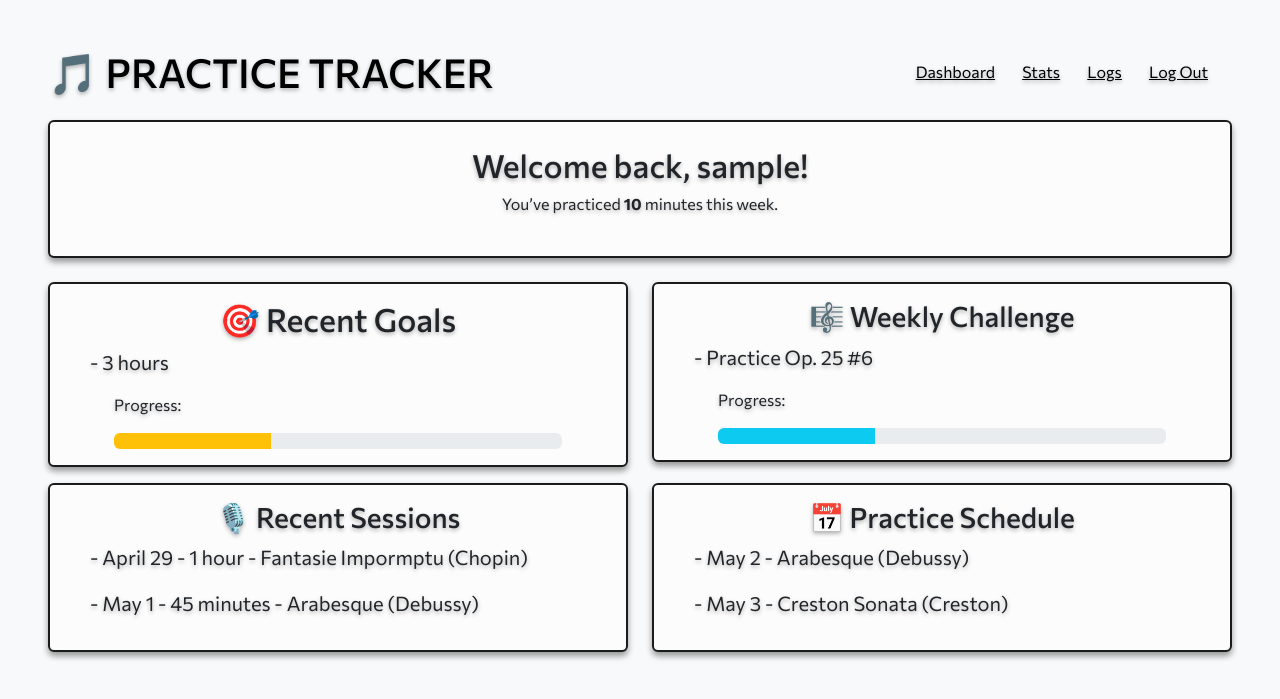
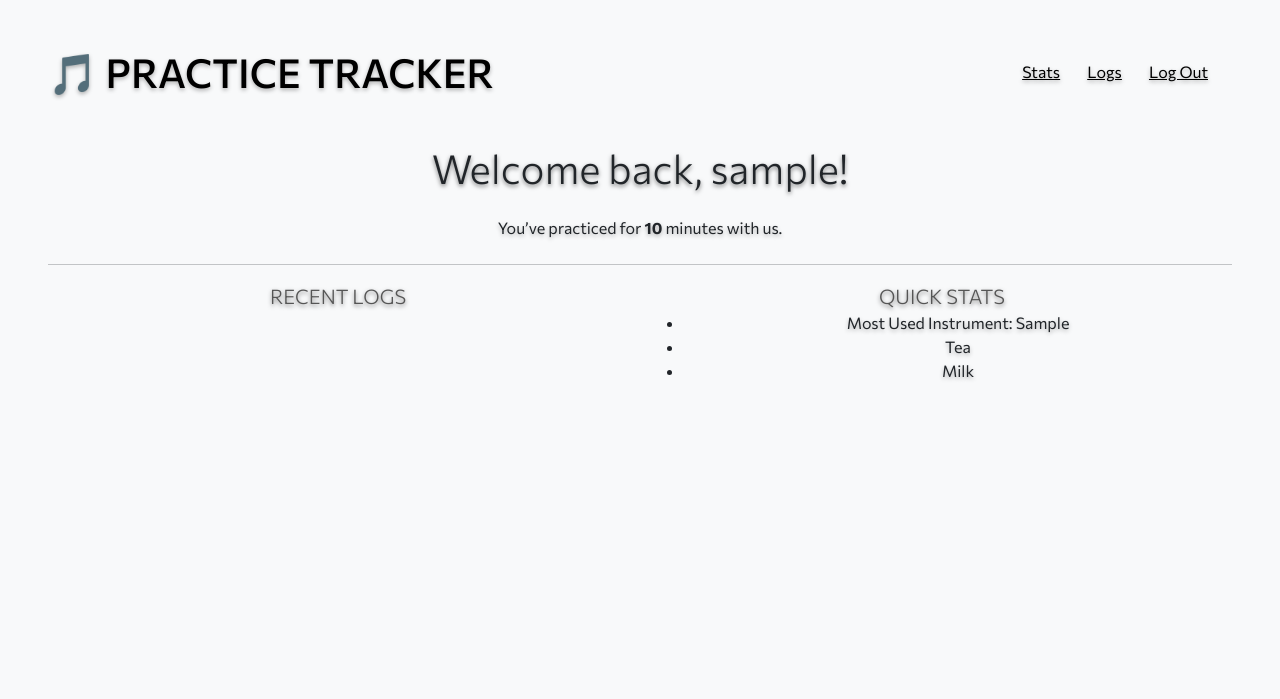
Before and after one commit to jb7007/subwoofer, a Flask app: template templates/dashboard.html in a window 1280 px wide. Shown: the top 699 px of the page. Run offline with Flask 3, Linux system fonts and the light colour scheme; tables that the repository leaves empty hold one stand-in row (values such as "Sample post"); the template is opened without the code that fills it: values that come from a table or form of the project are taken from there, most other values are stand-ins (such as "Sample title", 1, 10 or a date in 2020).

Commit message:
made dashboard page dynamically load user data

```diff
--- a/templates/dashboard.html
+++ b/templates/dashboard.html
@@ -13,7 +13,7 @@
     <link rel="stylesheet" href="{{ url_for('static', filename='style.css') }}">
   </head>
   <body class="bg-light p-5">
-    <div class="d-flex justify-content-between align-items-center mb-4 fade-in" style="animation-delay: 0s;">
+    <div class="d-flex justify-content-between align-items-center mb-4 fade-in">
       <h1 class="mb-0 logo-hover">
         <!--page header-->
         <a href="{{ url_for('home') }}" class="text-decoration-none text-black">🎵 PRACTICE TRACKER</a>
@@ -21,8 +21,7 @@
       <nav>
         <!--navigation menu-->
         {% if user.is_authenticated %}
-          <a href="{{ url_for('dashboard') }}" class="text-black me-4">Dashboard</a>
-          <a href="#" class="text-black me-4">Stats</a>
+          <a href="{{ url_for('stats') }}" class="text-black me-4">Stats</a>
           <a href="{{ url_for('log_page') }}" class="text-black me-4">Logs</a>
           <a href="{{ url_for('logout') }}" class="text-black me-4">Log Out</a>
         {% else %}
@@ -32,53 +31,24 @@
       </nav>
     </div>
     <!--welcome banner-->
-    <div class="border-offblack card mb-4 p-4 text-center fade-in">
-      <h2>Welcome back, {{ user.username }}!</h2>
-      <p>You’ve practiced <b>{{ minutes }}</b> minutes this week. </p>
+    <div class="mb-4 text-center">
+      <h1 class="hero-title">Welcome back, {{ user.username }}!</h1>
+      <p>You’ve practiced for <b>{{ minutes }}</b> minutes with us.</p>
     </div>
+    <hr>
     <!--cards-->
-    <div class="row fade-in">
-      <div class="col-md-6 mb-3">
-        <!--recent goals-->
-        <div class="border-offblack card card-hover p-3">
-          <h2 class="text-center">🎯 Recent Goals</h2>
-          <p class="ms-4 fs-5">- 3 hours</p>
-          <p class="ms-5">Progress:</p>
-          <div class="progress mx-5">
-            <div class="progress-bar bg-warning" role="progressbar" style="width: 35%" aria-valuenow="35" aria-valuemin="0" aria-valuemax="100"></div>
-          </div>
-        </div>
+    <div class="row">
+      <div class="col" style="text-align: center;">
+        <span class="hero-subtitle">RECENT LOGS</span>
       </div>
-      <div class="col-md-6 mb-3">
-        <!--weekly challenge-->
-        <div class="border-offblack card card-hover p-3">
-          <h3 class="text-center">🎼 Weekly Challenge</h3>
-          <p class="ms-4 fs-5">- Practice Op. 25 #6</p>
-          <p class="ms-5">Progress:</p>
-          <div class="progress mx-5">
-            <div class="progress-bar bg-info" role="progressbar" style="width: 35%" aria-valuenow="75" aria-valuemin="0" aria-valuemax="100"></div>
-          </div>
-        </div>
+      <div class="col" style="text-align: center;">
+        <span class="hero-subtitle">QUICK STATS</span>
+        <ul>
+          <li>Most Used Instrument: {{common_instrument}}</li>
+          <li>Tea</li>
+          <li>Milk</li>
+        </ul>
       </div>
-    </div>
-    <div class="row fade-in">
-      <div class="col-md-6 mb-3">
-        <!--recent logged practie-->
-        <div class="border-offblack card card-hover p-3">
-          <h3 class="text-center">🎙️ Recent Sessions</h3>
-          <p class="ms-4 fs-5">- April 29 - 1 hour - Fantasie Impormptu (Chopin)</p>
-          <p class="ms-4 fs-5">- May 1 - 45 minutes - Arabesque (Debussy)</p>
-        </div>
-      </div>
-      <div class="col-md-6 mb-3">
-        <!--practice schedule-->
-        <div class="border-offblack card card-hover p-3">
-          <h3 class="text-center">📅 Practice Schedule</h3>
-          <p class="ms-4 fs-5">- May 2 - Arabesque (Debussy)</p>
-          <p class="ms-4 fs-5">- May 3 - Creston Sonata (Creston)</p>
-        </div>
-      </div>
-    </div>
     </div>
   </body>
 </html>
```
